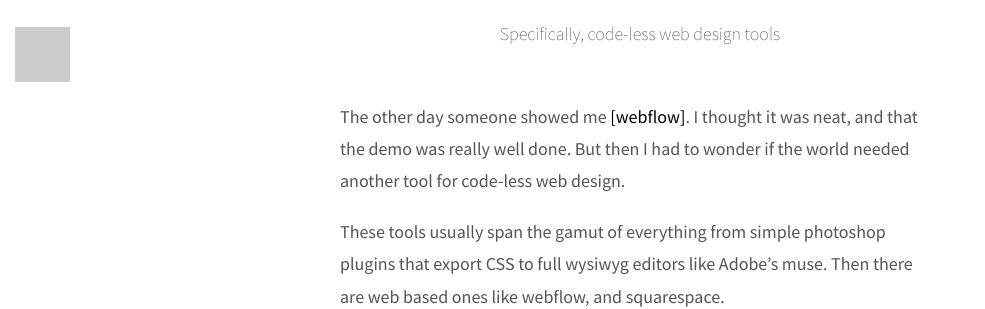
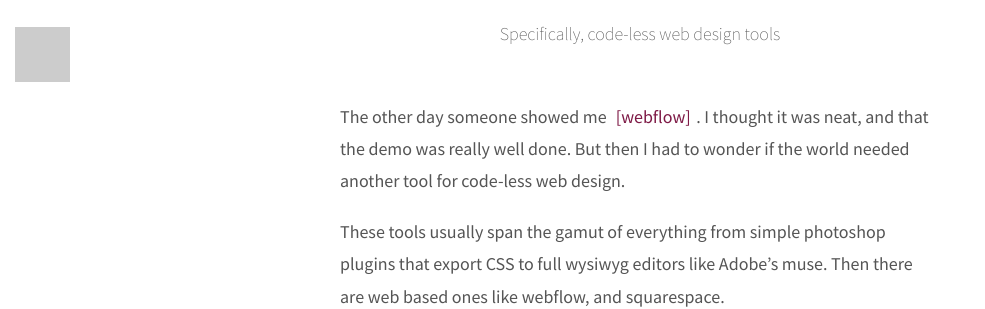
Before and after one commit to rvinluan/rvinluan.github.io, a Jekyll site: the page built from _posts/2013-07-06-about-tools.md, in a window 1280 px wide. Shown: the part 153-462 px from the top of the page, without its empty margins (0-985 px from the left). Built offline with Jekyll 4.4.1, drawn with Linux system fonts in a browser that asks for light colours; nearby versions of some CDN libraries.

Commit message:
changed link and paragraph style

```diff
--- a/css/single.css
+++ b/css/single.css
@@ -115,21 +115,23 @@
 	font-size: 18px;
 	margin-bottom: 1em;
 	line-height: 1.8;
+	color: #555;
 }
 
-#main p:first-of-type {
+#main > p:first-of-type {
 	margin-top: 3em;
 }
 
 #main a {
-/*	padding-bottom: 1px;
-	border-bottom: 1px solid #444; */
-	color: black;
+	padding-bottom: 1px;
+	border: none;
+	color: #7e1a46;
 	transition: color 0.2s;
+	margin: 0 0.3em;
 }
 
 	#main a:hover {
-		color: #7e1a46;
+		color: #888;
 	}
 
 	#main a:before {
@@ -138,8 +140,8 @@
 	}
 
 		#main a:hover:before {
-			margin-left: -0.1em;
-			margin-right: 0.1em;
+			margin-left: -0.25em;
+			margin-right: 0.25em;
 		}
 
 	#main a:after {
@@ -147,8 +149,8 @@
 		transition: margin 0.2s;
 	}
 		#main a:hover:after {
-			margin-left: 0.1em;
-			margin-right: -0.1em;
+			margin-left: 0.25em;
+			margin-right: -0.25em;
 		}
 
 #main ul {
```
